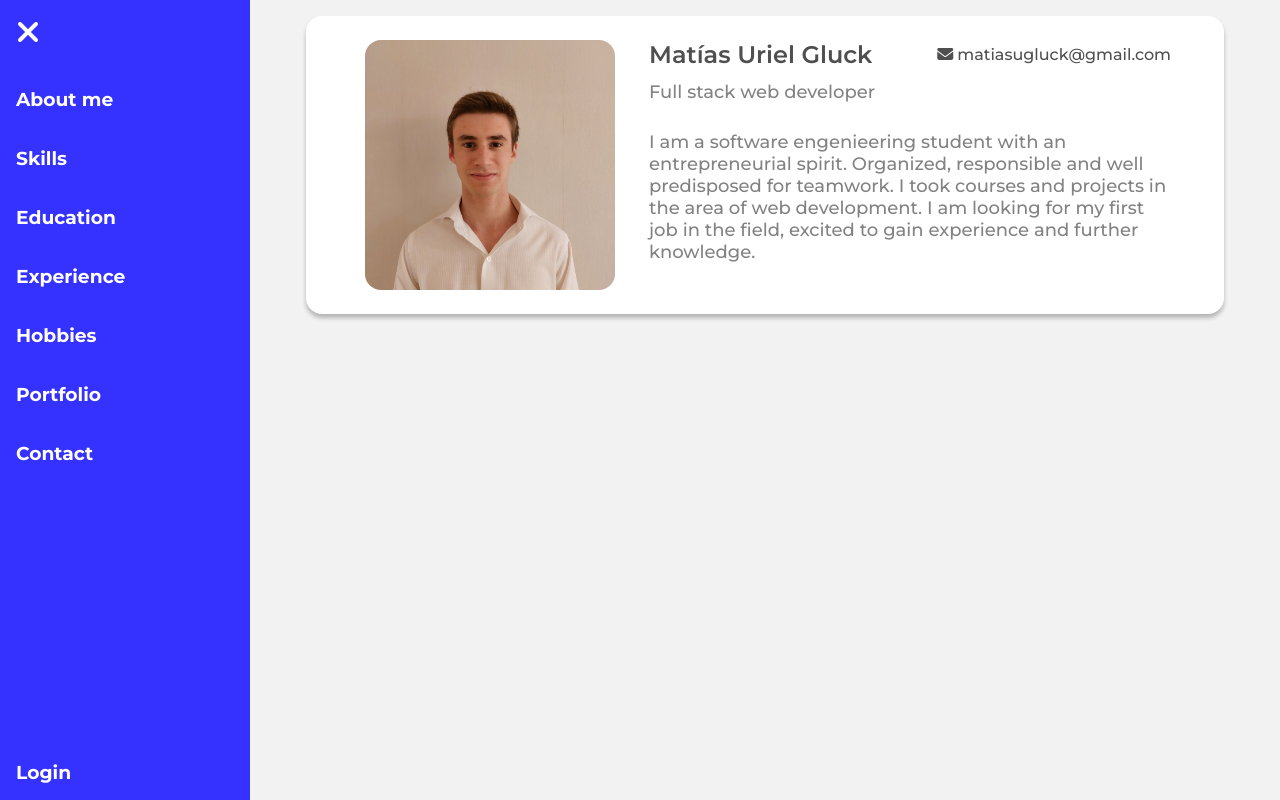
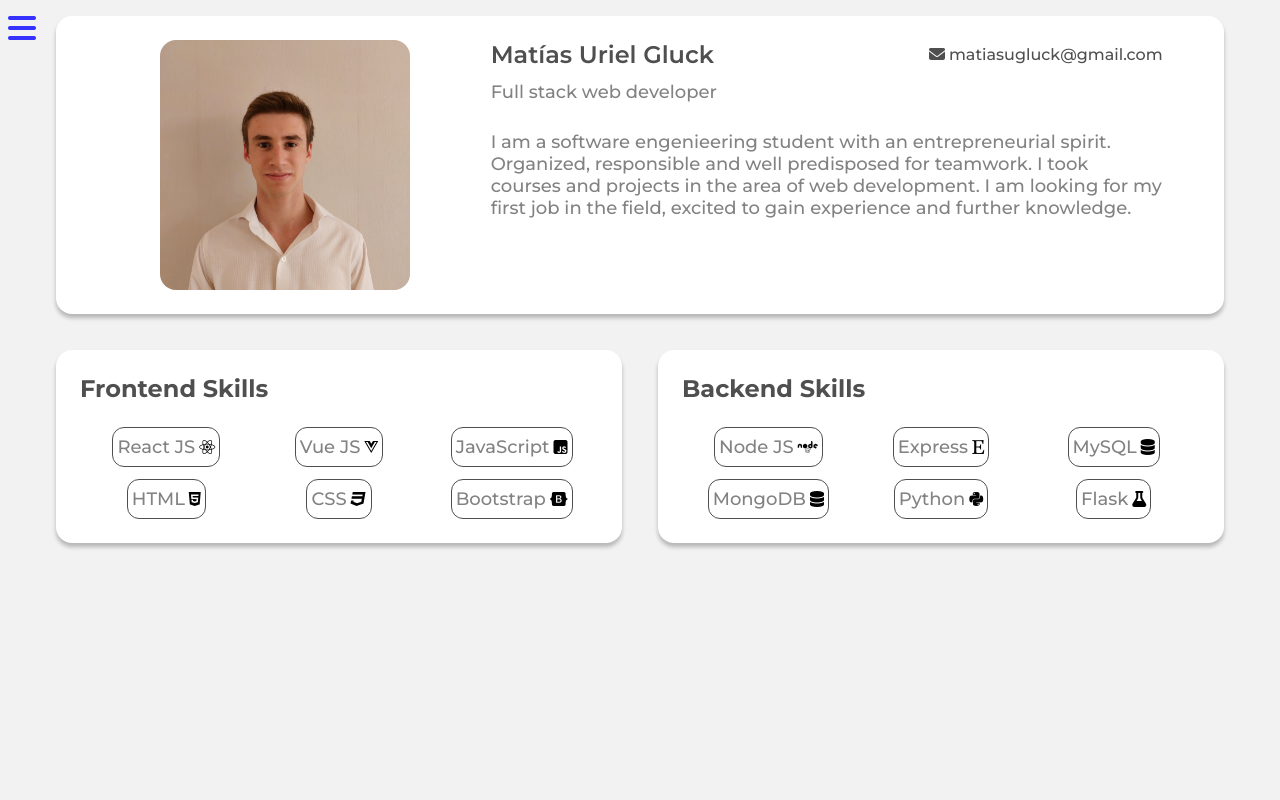
Before and after one commit to MatiasUrielGluck/portfolio_v3_frontend, a React (Vite) app: page / in a window 1280 px wide. Built offline with nearby package versions, Linux system fonts and the light colour scheme.

Commit message:
Adding skills dinamic container

```diff
--- a/src/components/Content/Content.jsx
+++ b/src/components/Content/Content.jsx
@@ -1,13 +1,27 @@
-import { useDispatch } from "react-redux";
+import { HambMenu, ProfileContainer, SkillsContainer } from "../";
+import "./content.css";
 
-import { HambMenu, ProfileContainer } from "../";
-import "./content.css";
+import { frontSkillList, backSkillList } from '../../data/tempSkills' // *1 TEMP
 
 export const Content = () => {
   return (
     <div className="content">
       <HambMenu />
       <ProfileContainer />
+      <div className="grid-container">
+        <SkillsContainer skillsCategory="Frontend" skillList={frontSkillList}/> {/* TODO: 1* */}
+        <SkillsContainer skillsCategory="Backend" skillList={backSkillList}/> {/* TODO: 1* */}
+
+        {/* EducationContainer */}
+
+        {/* HobbiesContainer */}
+
+        {/* ExperienceContainer */}
+
+      </div>
+      {/* Portfolio */}
+
+      {/* ContactContainer */}
     </div>
   );
 };
--- a/src/components/Content/content.css
+++ b/src/components/Content/content.css
@@ -10,6 +10,15 @@
     padding: 24px;
 }
 
+.grid-container {
+    margin-top: 36px;
+    display: grid;
+    grid-template-columns: 1fr 1fr;
+    justify-content: center;
+    align-content: center;
+    gap: 36px;
+}
+
 @media only screen and (max-width: 960px) {
     .container {
         padding: 16px;
@@ -20,4 +29,8 @@
     .content {
         padding: 16px 4%;
     }
+
+    .grid-container {
+        grid-template-columns: 1fr;
+    }
 }
--- /dev/null
+++ b/src/components/SkillsContainer/Skill.jsx
@@ -0,0 +1,8 @@
+export const Skill = ({ skillName, skillIcon }) => {
+  return (
+    <div className="skill">
+      <p>{skillName}</p>
+      <i className={skillIcon}></i>
+    </div>
+  );
+};
--- /dev/null
+++ b/src/components/SkillsContainer/SkillsContainer.jsx
@@ -0,0 +1,15 @@
+import { Skill } from "./Skill";
+import "./skillscontainer.css";
+
+export const SkillsContainer = ({ skillsCategory, skillList }) => {
+  return (
+    <div className="skills-container container">
+      <h2 className="title">{skillsCategory} Skills</h2>
+      <div className="skills-group">
+        {skillList.map(skill => (
+            <Skill skillName={skill.name} skillIcon={skill.icon} key={skill.name}/>
+        ))}
+      </div>
+    </div>
+  );
+};
--- /dev/null
+++ b/src/components/SkillsContainer/index.js
@@ -0,0 +1 @@
+export * from "./SkillsContainer";
--- /dev/null
+++ b/src/components/SkillsContainer/skillscontainer.css
@@ -0,0 +1,25 @@
+.skills-container .skills-group {
+    display: grid;
+    grid-template-columns: repeat(auto-fit, minmax(150px, 1fr));
+    row-gap: 12px;
+    justify-content: center;
+    align-content: center;
+    margin-top: 24px;
+}
+
+.skills-container .skills-group .skill {
+    margin: auto;
+    display: flex;
+    flex-flow: row nowrap;
+    align-items: center;
+    justify-content: center;
+    width: fit-content;
+    padding: 0 4px;
+    height: 40px;
+    border: 1px solid var(--color-title);
+    border-radius: 12px;
+}
+
+.skills-container .skills-group .skill p {
+    margin-right: 4px;
+}
--- a/src/components/index.js
+++ b/src/components/index.js
@@ -2,3 +2,4 @@ export * from "./Sidebar";
 export * from "./HambMenu";
 export * from "./ProfileContainer";
 export * from "./Content";
+export * from "./SkillsContainer";
--- /dev/null
+++ b/src/data/tempSkills.js
@@ -0,0 +1,65 @@
+/*
+1* EL SISTEMA DEBE CARGAR LA LISTA DE SKILLS DESDE LA BASE DE DATOS.
+*/
+export const frontSkillList = [
+  {
+    name: "React JS",
+    icon: "fa-brands fa-react",
+  },
+  {
+    name: "Vue JS",
+    icon: "fa-brands fa-vuejs",
+  },
+  {
+    name: "JavaScript",
+    icon: "fa-brands fa-square-js",
+  },
+  {
+    name: "HTML",
+    icon: "fa-brands fa-html5",
+  },
+  {
+    name: "CSS",
+    icon: "fa-brands fa-css3",
+  },
+  {
+    name: "Bootstrap",
+    icon: "fa-brands fa-bootstrap",
+  },
+];
+/*
+ ** ----------------------------------------------------------------
+ */
+
+/*
+  1* EL SISTEMA DEBE CARGAR LA LISTA DE SKILLS DESDE LA BASE DE DATOS.
+  */
+export const backSkillList = [
+  {
+    name: "Node JS",
+    icon: "fa-brands fa-node",
+  },
+  {
+    name: "Express",
+    icon: "fa-brands fa-etsy",
+  },
+  {
+    name: "MySQL",
+    icon: "fa-solid fa-database",
+  },
+  {
+    name: "MongoDB",
+    icon: "fa-solid fa-database",
+  },
+  {
+    name: "Python",
+    icon: "fa-brands fa-python",
+  },
+  {
+    name: "Flask",
+    icon: "fa-solid fa-flask",
+  },
+];
+/*
+ ** ----------------------------------------------------------------
+ */
--- a/src/store/slices/uiSlice/uiSlice.js
+++ b/src/store/slices/uiSlice/uiSlice.js
@@ -1,7 +1,7 @@
 import { createSlice } from "@reduxjs/toolkit";
 
 const initialState = {
-  sidebarExpanded: true,
+  sidebarExpanded: false,
 };
 
 export const uiSlice = createSlice({
```
